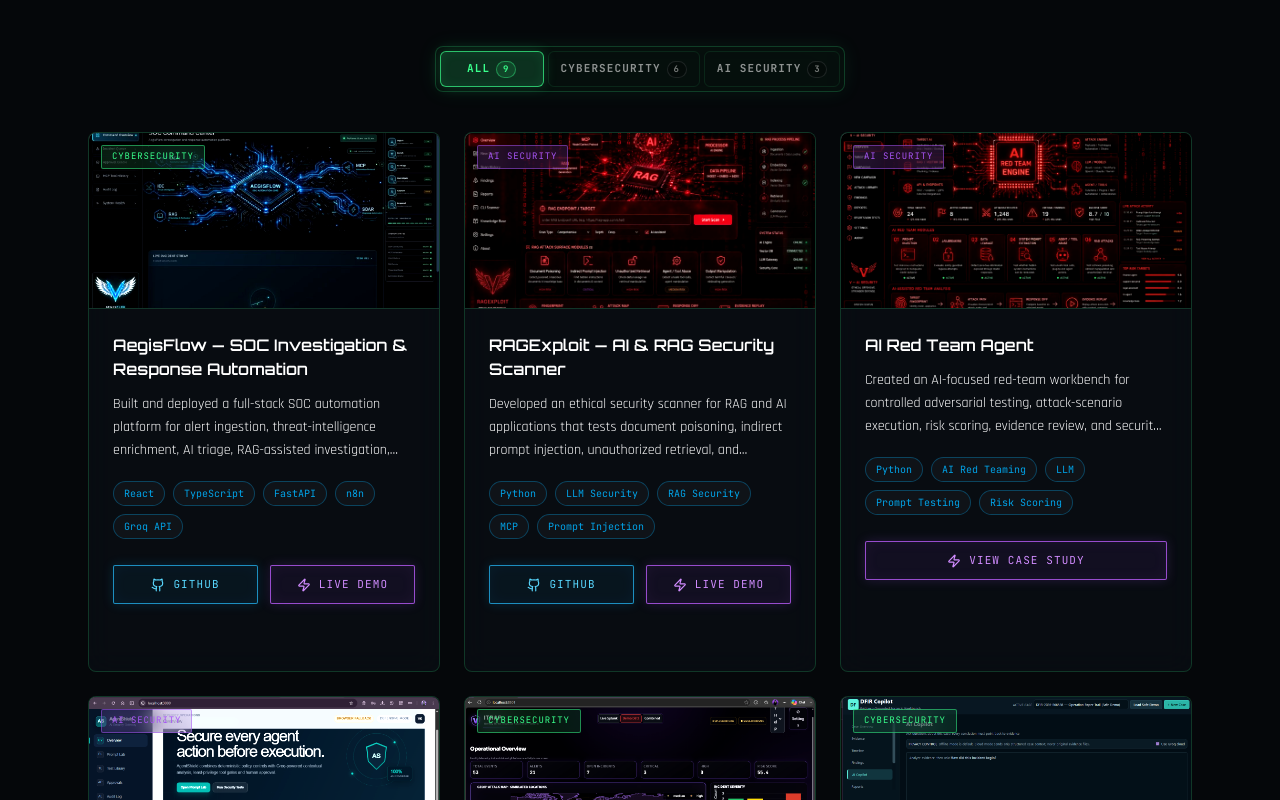
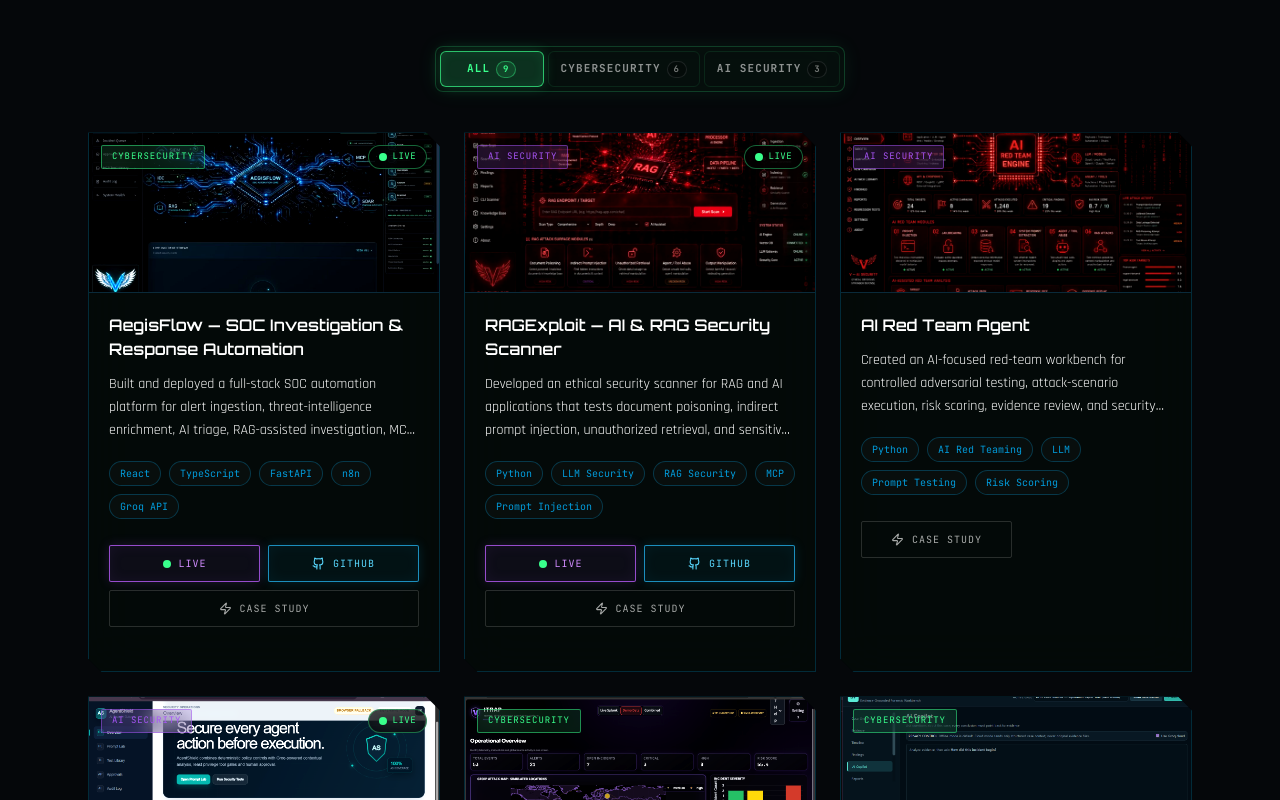
Before and after one commit to vasanth-void-0x/VASANTH-portfolio, a Next.js app: page / in a window 1280 px wide. Shown: the part 3440-4240 px from the top of the page. Built offline with nearby package versions, Linux system fonts and the light colour scheme.

Commit message:
Rebuild security project cards

```diff
--- a/components/ProjectCard.tsx
+++ b/components/ProjectCard.tsx
@@ -2,26 +2,202 @@
 
 import { useState } from "react";
 import { motion } from "framer-motion";
-import { Github, Terminal, Zap } from "lucide-react";
+import { ExternalLink, Flame, Github, Radar, Terminal, Zap } from "lucide-react";
 import type { Project } from "@/lib/data";
 
-export default function ProjectCard({ project, index, category, onCaseStudy }: { project: Project; index: number; category?: "Cybersecurity" | "AI Security"; onCaseStudy: (project: Project) => void }) {
+type ProjectVariant = "featured" | "engineering" | "lab" | "upcoming";
+
+type ProjectCardProps = {
+  project: Project;
+  index: number;
+  category?: "Cybersecurity" | "AI Security";
+  variant?: ProjectVariant;
+  status?: string;
+  onCaseStudy: (project: Project) => void;
+};
+
+export default function ProjectCard({
+  project,
+  index,
+  category,
+  variant = "engineering",
+  status,
+  onCaseStudy,
+}: ProjectCardProps) {
   const [imgError, setImgError] = useState(false);
+  const isFeatured = variant === "featured";
+  const isUpcoming = variant === "upcoming";
+  const isLab = variant === "lab";
+
   return (
-    <motion.div initial={{ opacity: 0, y: 30 }} whileInView={{ opacity: 1, y: 0 }} viewport={{ once: true, margin: "-60px" }} transition={{ duration: 0.5, delay: (index % 3) * 0.12 }} whileHover={{ y: -8 }} className="project-card glass-card hud-corners group flex flex-col overflow-hidden rounded-lg transition-shadow duration-300 hover:shadow-neon-glow">
-      <div className="relative h-44 w-full overflow-hidden border-b border-neon/15 bg-void-card">
-        {category && <span className={`absolute left-3 top-3 z-10 rounded-sm border px-2.5 py-1 font-mono text-[9px] uppercase tracking-widest backdrop-blur-md ${category === "AI Security" ? "border-signal/50 bg-signal/15 text-signal" : "border-neon/50 bg-neon/10 text-neon"}`}>{category}</span>}
-        {!imgError ? <img src={project.image} alt={`${project.title} preview`} loading="lazy" className="h-full w-full object-cover brightness-[1.12] contrast-[1.06] transition-transform duration-500 group-hover:scale-105" onError={() => setImgError(true)} /> : <div className="flex h-full w-full flex-col items-center justify-center gap-2 bg-gradient-to-br from-void via-void-card to-signal/10 text-white/30"><Terminal size={32} /><span className="font-mono text-[10px] uppercase tracking-widest">preview_pending.png</span></div>}
-      </div>
-      <div className="flex flex-1 flex-col p-6">
-        <h3 className="font-display text-base font-semibold text-white">{project.title}</h3>
-        <p className="mt-3 min-h-[4.5rem] font-body text-sm leading-relaxed text-white/68 line-clamp-3">{project.description}</p>
-        <div className="mt-4 flex min-h-[4rem] flex-wrap content-start gap-2">{project.tools.slice(0, 5).map((tool) => <span key={tool} className="project-tool-badge rounded-full border border-volt/30 bg-white/[0.03] px-2.5 py-1 font-mono text-[10px] text-volt/90">{tool}</span>)}</div>
-        <div className="mt-5 grid gap-3 sm:grid-cols-2">
-          {project.github && <a href={project.github} target="_blank" rel="noopener noreferrer" className="lightning-blue-btn flex items-center justify-center gap-2 rounded-sm border py-2.5 font-mono text-[11px] uppercase tracking-widest"><Github size={14} /> GitHub</a>}
-          {project.demo ? <a href={project.demo} target="_blank" rel="noopener noreferrer" className="lightning-purple-btn flex items-center justify-center gap-2 rounded-sm border py-2.5 font-mono text-[11px] uppercase tracking-widest"><Zap size={14} /> Live Demo</a> : <button type="button" onClick={() => onCaseStudy(project)} className={`lightning-purple-btn flex items-center justify-center gap-2 rounded-sm border py-2.5 font-mono text-[11px] uppercase tracking-widest ${project.github ? "" : "sm:col-span-2"}`}><Zap size={14} /> View Case Study</button>}
-        </div>
-      </div>
-    </motion.div>
+    <motion.article
+      initial={{ opacity: 0, y: 24 }}
+      whileInView={{ opacity: 1, y: 0 }}
+      viewport={{ once: true, margin: "-60px" }}
+      transition={{ duration: 0.45, delay: Math.min(index, 2) * 0.1 }}
+      whileHover={isLab ? undefined : { y: -5 }}
+      className={`project-card hud-corners group relative overflow-hidden border bg-[#040b08]/90 backdrop-blur-xl transition-all duration-300 ${
+        isUpcoming
+          ? "grid min-h-[330px] border-orange-400/35 shadow-[0_0_45px_rgba(249,115,22,0.08)] lg:grid-cols-[1.05fr_0.95fr]"
+          : isFeatured
+            ? "flex h-full flex-col border-neon/25 hover:border-neon/60 hover:shadow-neon-glow"
+            : isLab
+              ? "flex items-center gap-4 border-white/10 p-4 hover:border-neon/35"
+              : "flex h-full flex-col border-volt/20 hover:border-volt/50"
+      }`}
+      style={{ clipPath: "polygon(0 0, calc(100% - 14px) 0, 100% 14px, 100% 100%, 14px 100%, 0 calc(100% - 14px))" }}
+    >
+      {isUpcoming ? (
+        <>
+          <div className="relative min-h-[240px] overflow-hidden border-b border-orange-400/20 lg:border-b-0 lg:border-r">
+            {!imgError ? (
+              <img
+                src={project.image}
+                alt={`${project.title} concept preview`}
+                loading="lazy"
+                className="absolute inset-0 h-full w-full object-cover brightness-[0.78] contrast-110 transition-transform duration-700 group-hover:scale-[1.025]"
+                onError={() => setImgError(true)}
+              />
+            ) : (
+              <div className="flex h-full min-h-[240px] items-center justify-center bg-gradient-to-br from-[#120807] to-[#09040d] text-orange-300/40">
+                <Radar size={54} />
+              </div>
+            )}
+            <div className="absolute inset-0 bg-gradient-to-t from-[#090504] via-transparent to-transparent lg:bg-gradient-to-r lg:from-transparent lg:to-[#090504]" />
+          </div>
+          <div className="relative flex flex-col justify-center p-7 sm:p-9">
+            <div className="absolute right-6 top-6 h-20 w-20 rounded-full bg-orange-500/10 blur-2xl" />
+            <span className="mb-5 inline-flex w-fit items-center gap-2 rounded-full border border-orange-400/45 bg-orange-500/10 px-3 py-1.5 font-mono text-[10px] font-bold uppercase tracking-[0.15em] text-orange-300">
+              <Flame size={13} className="text-orange-400" /> Upcoming · Biggest Build
+            </span>
+            <p className="font-mono text-[10px] uppercase tracking-[0.25em] text-signal">AI Red Teaming Platform</p>
+            <h3 className="mt-2 font-display text-2xl font-semibold text-white sm:text-3xl">{project.title}</h3>
+            <p className="mt-4 max-w-xl font-body text-sm leading-7 text-white/68">{project.description}</p>
+            <div className="mt-5 flex flex-wrap gap-2">
+              {project.tools.slice(0, 6).map((tool) => (
+                <span key={tool} className="rounded-full border border-orange-300/20 bg-orange-300/[0.04] px-2.5 py-1 font-mono text-[10px] text-orange-100/75">
+                  {tool}
+                </span>
+              ))}
+            </div>
+            <div className="mt-7 flex flex-wrap items-center gap-3">
+              <span className="inline-flex items-center gap-2 rounded-sm border border-orange-400/30 bg-orange-400/[0.07] px-4 py-2.5 font-mono text-[10px] uppercase tracking-widest text-orange-200">
+                <span className="h-1.5 w-1.5 animate-pulse rounded-full bg-orange-400" /> In Development
+              </span>
+              <button
+                type="button"
+                onClick={() => onCaseStudy(project)}
+                className="lightning-purple-btn inline-flex items-center gap-2 rounded-sm border px-4 py-2.5 font-mono text-[10px] uppercase tracking-widest"
+              >
+                <Zap size={13} /> View Concept
+              </button>
+            </div>
+          </div>
+        </>
+      ) : isLab ? (
+        <>
+          <span className="flex h-10 w-10 shrink-0 items-center justify-center rounded-sm border border-neon/25 bg-neon/[0.06] font-mono text-xs text-neon">
+            {String(index + 1).padStart(2, "0")}
+          </span>
+          <div className="min-w-0 flex-1">
+            <h3 className="truncate font-display text-sm font-semibold text-white">{project.title}</h3>
+            <p className="mt-1 line-clamp-1 text-xs text-white/45">{project.description}</p>
+          </div>
+          <button
+            type="button"
+            onClick={() => onCaseStudy(project)}
+            className="shrink-0 rounded-sm border border-neon/20 px-3 py-2 font-mono text-[9px] uppercase tracking-widest text-neon transition-colors hover:bg-neon/10"
+            aria-label={`View ${project.title} case study`}
+          >
+            View <ExternalLink size={11} className="ml-1 inline" />
+          </button>
+        </>
+      ) : (
+        <>
+          <div className={`relative w-full overflow-hidden border-b ${
+            isFeatured ? "aspect-video border-neon/15" : "h-40 border-volt/15"
+          } bg-void-card`}>
+            {category ? (
+              <span className={`absolute left-3 top-3 z-10 rounded-sm border px-2.5 py-1 font-mono text-[9px] uppercase tracking-widest backdrop-blur-md ${
+                category === "AI Security"
+                  ? "border-signal/50 bg-signal/15 text-signal"
+                  : "border-neon/50 bg-neon/10 text-neon"
+              }`}>
+                {status ?? category}
+              </span>
+            ) : null}
+            {project.demo ? (
+              <span className="absolute right-3 top-3 z-10 inline-flex items-center gap-1.5 rounded-full border border-neon/40 bg-black/70 px-2.5 py-1 font-mono text-[9px] uppercase tracking-wider text-neon backdrop-blur-md">
+                <span className="relative flex h-2 w-2">
+                  <span className="absolute inline-flex h-full w-full animate-ping rounded-full bg-neon opacity-70" />
+                  <span className="relative inline-flex h-2 w-2 rounded-full bg-neon" />
+                </span>
+                Live
+              </span>
+            ) : null}
+            {!imgError ? (
+              <img
+                src={project.image}
+                alt={`${project.title} preview`}
+                loading="lazy"
+                className="h-full w-full object-cover brightness-[1.08] contrast-[1.06] transition-transform duration-500 group-hover:scale-[1.035]"
+                onError={() => setImgError(true)}
+              />
+            ) : (
+              <div className="flex h-full w-full flex-col items-center justify-center gap-2 bg-gradient-to-br from-void via-void-card to-signal/10 text-white/30">
+                <Terminal size={32} />
+                <span className="font-mono text-[10px] uppercase tracking-widest">preview_pending.png</span>
+              </div>
+            )}
+          </div>
+          <div className="flex flex-1 flex-col p-5">
+            <h3 className={`font-display font-semibold text-white ${isFeatured ? "text-lg" : "text-base"}`}>{project.title}</h3>
+            <p className="mt-3 line-clamp-3 min-h-[4.5rem] font-body text-sm leading-relaxed text-white/64">{project.description}</p>
+            <div className="mt-4 flex min-h-[4rem] flex-wrap content-start gap-2">
+              {project.tools.slice(0, isFeatured ? 6 : 5).map((tool) => (
+                <span key={tool} className="rounded-full border border-volt/25 bg-white/[0.025] px-2.5 py-1 font-mono text-[10px] text-volt/85">
+                  {tool}
+                </span>
+              ))}
+            </div>
+            <div className="mt-5 grid gap-2 sm:grid-cols-2">
+              {project.demo ? (
+                <a
+                  href={project.demo}
+                  target="_blank"
+                  rel="noopener noreferrer"
+                  className="lightning-purple-btn flex items-center justify-center gap-2 rounded-sm border py-2.5 font-mono text-[10px] uppercase tracking-widest"
+                >
+                  <span className="relative flex h-2 w-2">
+                    <span className="absolute inline-flex h-full w-full animate-ping rounded-full bg-neon opacity-75" />
+                    <span className="relative inline-flex h-2 w-2 rounded-full bg-neon" />
+                  </span>
+                  Live
+                </a>
+              ) : null}
+              {project.github ? (
+                <a
+                  href={project.github}
+                  target="_blank"
+                  rel="noopener noreferrer"
+                  className="lightning-blue-btn flex items-center justify-center gap-2 rounded-sm border py-2.5 font-mono text-[10px] uppercase tracking-widest"
+                >
+                  <Github size={13} /> GitHub
+                </a>
+              ) : null}
+              <button
+                type="button"
+                onClick={() => onCaseStudy(project)}
+                className={`flex items-center justify-center gap-2 rounded-sm border border-white/15 py-2.5 font-mono text-[10px] uppercase tracking-widest text-white/65 transition-colors hover:border-neon/35 hover:text-neon ${
+                  project.demo && project.github ? "sm:col-span-2" : ""
+                }`}
+              >
+                <Zap size={13} /> Case Study
+              </button>
+            </div>
+          </div>
+        </>
+      )}
+    </motion.article>
   );
 }
```
